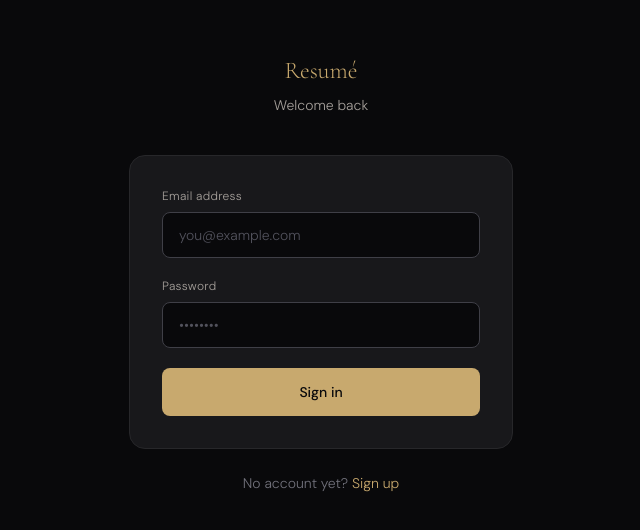
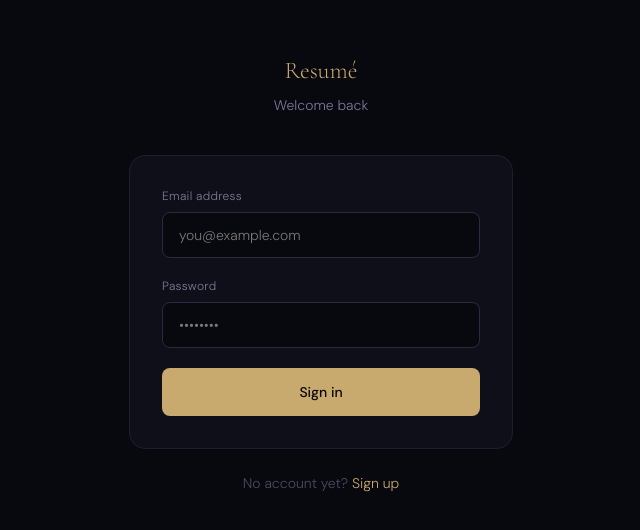
Before and after one commit to jonathanwhittaker93-design/AI-Resume-Analyzer, a Next.js app in the folder frontend/: page /auth in a window 1280 px wide. Shown: the part 126-656 px from the top of the page, without its empty margins (319-959 px from the left). Built offline with nearby package versions, Linux system fonts and the light colour scheme; no server answers.

Commit message:
fix: auth page colors match original design using CSS vars

```diff
--- a/frontend/app/auth/page.tsx
+++ b/frontend/app/auth/page.tsx
@@ -59,29 +59,31 @@ export default function AuthPage() {
 
   if (awaitingConfirmation) {
     return (
-      <main className="min-h-screen bg-zinc-950 flex items-center justify-center p-4">
+      <main className="min-h-screen flex items-center justify-center p-4" style={{background:"var(--bg)"}}>
         <div className="w-full max-w-sm text-center">
-          <span className="font-display text-2xl text-gold">Resumé</span>
+          <span className="font-display text-2xl" style={{color:"var(--gold)"}}>Resumé</span>
 
-          <div className="bg-zinc-900 border border-zinc-800 rounded-2xl p-10 mt-8">
-            <div className="w-12 h-12 rounded-full bg-gold/10 border border-gold/30 flex items-center justify-center mx-auto mb-5">
+          <div className="rounded-2xl p-10 mt-8" style={{background:"var(--surface)", border:"1px solid var(--border)"}}>
+            <div className="w-12 h-12 rounded-full flex items-center justify-center mx-auto mb-5" style={{background:"rgba(200,169,110,0.1)", border:"1px solid rgba(200,169,110,0.3)"}}>
               <svg width="22" height="22" viewBox="0 0 24 24" fill="none" stroke="#c8a96e" strokeWidth="1.5" strokeLinecap="round" strokeLinejoin="round">
                 <rect x="2" y="4" width="20" height="16" rx="2"/>
                 <path d="m22 7-8.97 5.7a1.94 1.94 0 0 1-2.06 0L2 7"/>
               </svg>
             </div>
-
-            <h2 className="font-display text-2xl font-light text-stone-200 mb-3">Check your email</h2>
-            <p className="text-sm text-stone-400 leading-relaxed mb-1">We sent a confirmation link to</p>
-            <p className="text-sm text-gold font-medium mb-6">{confirmedEmail}</p>
-            <p className="text-xs text-zinc-500 leading-relaxed">
+            <h2 className="font-display text-2xl font-light mb-3" style={{color:"var(--text)"}}>Check your email</h2>
+            <p className="text-sm leading-relaxed mb-1" style={{color:"var(--text-muted)"}}>We sent a confirmation link to</p>
+            <p className="text-sm font-medium mb-6" style={{color:"var(--gold)"}}>{confirmedEmail}</p>
+            <p className="text-xs leading-relaxed" style={{color:"var(--text-dim)"}}>
               Click the link in the email to activate your account, then come back here to sign in.
             </p>
           </div>
 
           <button
             onClick={() => router.replace("/auth")}
-            className="mt-6 bg-transparent border-none text-gold cursor-pointer text-sm hover:text-gold-light transition-colors"
+            className="mt-6 bg-transparent border-none cursor-pointer text-sm transition-colors"
+            style={{color:"var(--gold)"}}
+            onMouseEnter={e => (e.currentTarget.style.color = "var(--gold-light)")}
+            onMouseLeave={e => (e.currentTarget.style.color = "var(--gold)")}
           >
             Back to sign in
           </button>
@@ -91,86 +93,99 @@ export default function AuthPage() {
   }
 
   return (
-    <main className="min-h-screen bg-zinc-950 flex items-center justify-center p-4">
+    <main className="min-h-screen flex items-center justify-center p-4" style={{background:"var(--bg)"}}>
       <div className="w-full max-w-sm">
 
         <div className="text-center mb-10">
           <span
-            className="font-display text-2xl text-gold cursor-pointer hover:text-gold-light transition-colors"
+            className="font-display text-2xl cursor-pointer transition-colors"
+            style={{color:"var(--gold)"}}
             onClick={() => router.push("/")}
+            onMouseEnter={e => (e.currentTarget.style.color = "var(--gold-light)")}
+            onMouseLeave={e => (e.currentTarget.style.color = "var(--gold)")}
           >
             Resumé
           </span>
-          <p className="mt-2 text-sm text-stone-400">
+          <p className="mt-2 text-sm" style={{color:"var(--text-muted)"}}>
             {isLogin ? "Welcome back" : "Create your account"}
           </p>
         </div>
 
-        <div className="bg-zinc-900 border border-zinc-800 rounded-2xl p-8">
+        <div className="rounded-2xl p-8" style={{background:"var(--surface)", border:"1px solid var(--border)"}}>
           <form onSubmit={handleSubmit} className="flex flex-col gap-5">
 
             {!isLogin && (
               <div className="flex flex-col gap-2">
-                <label className="text-xs text-stone-400 tracking-wide">Full name</label>
+                <label className="text-xs tracking-wide" style={{color:"var(--text-muted)"}}>Full name</label>
                 <input
                   type="text"
                   value={fullName}
                   onChange={(e) => setFullName(e.target.value)}
                   placeholder="Jonathan Whittaker"
-                  className="w-full bg-zinc-950 border border-zinc-700 rounded-lg px-4 py-3 text-stone-200 text-sm outline-none focus:border-gold/50 transition-colors placeholder:text-zinc-600"
+                  className="w-full rounded-lg px-4 py-3 text-sm outline-none transition-colors"
+                  style={{background:"var(--bg)", border:"1px solid var(--border-light)", color:"var(--text)"}}
                 />
               </div>
             )}
 
             <div className="flex flex-col gap-2">
-              <label className="text-xs text-stone-400 tracking-wide">Email address</label>
+              <label className="text-xs tracking-wide" style={{color:"var(--text-muted)"}}>Email address</label>
               <input
                 type="email"
                 value={email}
                 onChange={(e) => setEmail(e.target.value)}
                 required
                 placeholder="you@example.com"
-                className="w-full bg-zinc-950 border border-zinc-700 rounded-lg px-4 py-3 text-stone-200 text-sm outline-none focus:border-gold/50 transition-colors placeholder:text-zinc-600"
+                className="w-full rounded-lg px-4 py-3 text-sm outline-none transition-colors"
+                style={{background:"var(--bg)", border:"1px solid var(--border-light)", color:"var(--text)"}}
               />
             </div>
 
             <div className="flex flex-col gap-2">
-              <label className="text-xs text-stone-400 tracking-wide">Password</label>
+              <label className="text-xs tracking-wide" style={{color:"var(--text-muted)"}}>Password</label>
               <input
                 type="password"
                 value={password}
                 onChange={(e) => setPassword(e.target.value)}
                 required
                 placeholder="••••••••"
-                className="w-full bg-zinc-950 border border-zinc-700 rounded-lg px-4 py-3 text-stone-200 text-sm outline-none focus:border-gold/50 transition-colors placeholder:text-zinc-600"
+                className="w-full rounded-lg px-4 py-3 text-sm outline-none transition-colors"
+                style={{background:"var(--bg)", border:"1px solid var(--border-light)", color:"var(--text)"}}
               />
             </div>
 
             {error && (
-              <div className="px-4 py-3 bg-red-950/50 border border-red-900/50 rounded-lg">
-                <p className="text-xs text-red-400">{error}</p>
+              <div className="px-4 py-3 rounded-lg" style={{background:"var(--red-dim)"}}>
+                <p className="text-xs" style={{color:"var(--red)"}}>{error}</p>
               </div>
             )}
 
             <button
               type="submit"
               disabled={loading}
-              className={`w-full py-3.5 rounded-lg text-sm font-medium transition-colors ${
-                loading
-                  ? "bg-zinc-700 text-zinc-500 cursor-not-allowed"
-                  : "bg-gold text-zinc-950 hover:bg-gold-light cursor-pointer"
-              }`}
+              className="w-full py-3.5 rounded-lg text-sm font-medium transition-colors"
+              style={{
+                background: loading ? "var(--border-light)" : "var(--gold)",
+                color: loading ? "var(--text-dim)" : "#0a0808",
+                border: "none",
+                cursor: loading ? "not-allowed" : "pointer"
+              }}
+              onMouseEnter={e => { if (!loading) e.currentTarget.style.background = "var(--gold-light)"; }}
+              onMouseLeave={e => { if (!loading) e.currentTarget.style.background = "var(--gold)"; }}
             >
               {loading ? "Please wait..." : isLogin ? "Sign in" : "Create account"}
             </button>
           </form>
         </div>
 
-        <p className="text-center mt-6 text-sm text-zinc-500">
+        <p className="text-center mt-6 text-sm" style={{color:"var(--text-dim)"}}>
           {isLogin ? "No account yet?" : "Already have an account?"}{" "}
           <button
             onClick={() => { setIsLogin(!isLogin); setError(""); }}
-            className="bg-transparent border-none text-gold cursor-pointer text-sm hover:text-gold-light transition-colors"
+            className="bg-transparent border-none cursor-pointer text-sm transition-colors"
+            style={{color:"var(--gold)"}}
+            onMouseEnter={e => (e.currentTarget.style.color = "var(--gold-light)")}
+            onMouseLeave={e => (e.currentTarget.style.color = "var(--gold)")}
           >
             {isLogin ? "Sign up" : "Sign in"}
           </button>
```
